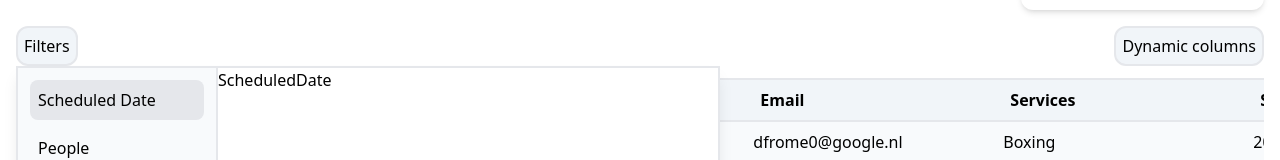
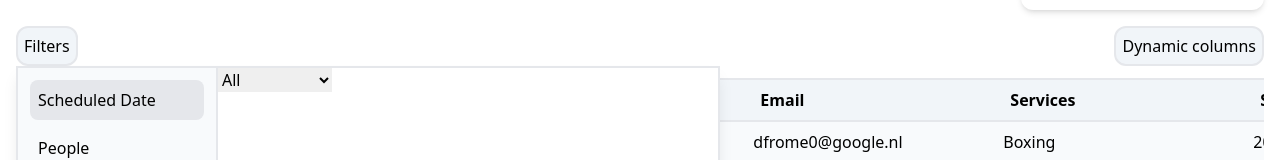
Before and after one commit to Sumant64/omnify-machine-coding, a Next.js app: page /dynamic-table-upgrade in a window 1280 px wide. Both pictures are taken after a click on the button "Filters". Shown: the part 166-326 px from the top of the page. Built offline with nearby package versions, Linux system fonts and the light colour scheme.

Commit message:
date filter logic

```diff
--- a/app/components/filter/Filter.jsx
+++ b/app/components/filter/Filter.jsx
@@ -8,8 +8,10 @@ import { updateFilters } from '@/redux/actions/filterAction';
 const Filter = () => {
   const [selection, setSelection] = useState(1);
   const [selectedPeople, setSelectedPeople] = useState([]);
+  const [scheduledDate, setScheduledDate] = useState({from: '', to: '', field: ''})
   const peopleFilter = useSelector((state) => state.filterReducer.filters.people);
   const dispatch = useDispatch();
+
 
 
   useEffect(() => {
@@ -19,7 +21,7 @@ const Filter = () => {
   const getActiveFilter = () => {
     switch(selection){
       case 1:
-        return <ScheduledDate />
+        return <ScheduledDate scheduledDate={scheduledDate} setScheduledDate={setScheduledDate} />
       case 2:
         return <People selectedPeople={selectedPeople} setSelectedPeople={setSelectedPeople} />
       case 3:
@@ -29,7 +31,8 @@ const Filter = () => {
 
   const applyFilter = () => {
     let filterList = {
-      people: selectedPeople
+      people: selectedPeople,
+      scheduledDate: [scheduledDate.from, scheduledDate.to, scheduledDate.field]
     }
 
     dispatch(updateFilters(filterList))
--- a/app/components/filter/ScheduledDate.jsx
+++ b/app/components/filter/ScheduledDate.jsx
@@ -1,8 +1,48 @@
-import React from 'react'
+import React, { useEffect, useState } from 'react'
+import { useSelector } from 'react-redux';
 
-const ScheduledDate = () => {
+const ScheduledDate = ({scheduledDate, setScheduledDate}) => {
+  const [dateDropdown, setDateDropdown] = useState('');
+  const scheduledDateFilter = useSelector((state) => state.filterReducer.filters.scheduledDate);
+
+  useEffect(() => {
+    console.log(scheduledDateFilter)
+    if(scheduledDateFilter.length > 0) {
+      setDateDropdown(scheduledDateFilter[2]);
+      setScheduledDate(scheduledDateFilter)
+    }else {
+      setDateDropdown('All')
+    }
+  }, [])
+
+  const handleChange = (option) => {
+    setDateDropdown(option)
+    console.log(option)
+    switch(option) {
+      case 'All':
+        setScheduledDate({from: '', to: '', field: 'All'})
+        break;
+      case '30Days':
+
+        break;
+      case 'ThisMonth':
+        let from = new Date().setDate(1);
+        from = new Date(from);
+        let to = new Date();
+        setScheduledDate({from, to, field: 'ThisMonth'})
+        break;
+    }
+  }
+
+
   return (
-    <div>ScheduledDate</div>
+    <div>
+      <select value={dateDropdown} onChange={(event) => handleChange(event.target.value)}>
+        <option value="All">All</option>
+        <option value="30Days">Last 30 Days</option>
+        <option value="ThisMonth">This Month</option>
+      </select>
+    </div>
   )
 }
 
--- a/app/dynamic-table-upgrade/page.jsx
+++ b/app/dynamic-table-upgrade/page.jsx
@@ -58,10 +58,11 @@ const DynamicTableUpgrade = () => {
     const [page, setPage] = useState(1);
     const [rowsPerPage, setRowsPerPage] = useState(10);
     const peopleFilter = useSelector((state) => state.filterReducer.filters.people);
+    const scheduledDateFilter = useSelector((state) => state.filterReducer.filters.scheduledDate);
 
     useEffect(() => {
         loadInitial();
-    }, [peopleFilter]);
+    }, [peopleFilter, scheduledDateFilter]);
 
     const loadInitial = () => {
         let data = mydata;
@@ -69,7 +70,15 @@ const DynamicTableUpgrade = () => {
             data = data.filter((item) => {
                 return peopleFilter.includes(item.payer);
             })
+        }
+        if(scheduledDateFilter.length > 0 && scheduledDateFilter[0] !== '') {
+            let from = new Date(scheduledDateFilter[0]);
+            let to = new Date(scheduledDateFilter[1]);
 
+            data = data.filter((item) => {
+                let scheduled = new Date(item.scheduled);
+                return scheduled >= from && scheduled <= to;
+            })
         }
 
         setRows(data);
--- a/redux/reducer/filterReducer.js
+++ b/redux/reducer/filterReducer.js
@@ -1,6 +1,7 @@
 
 const emptyFilter = {
     people: [],
+    scheduledDate: []
 }
 
 const initialState = {
```
